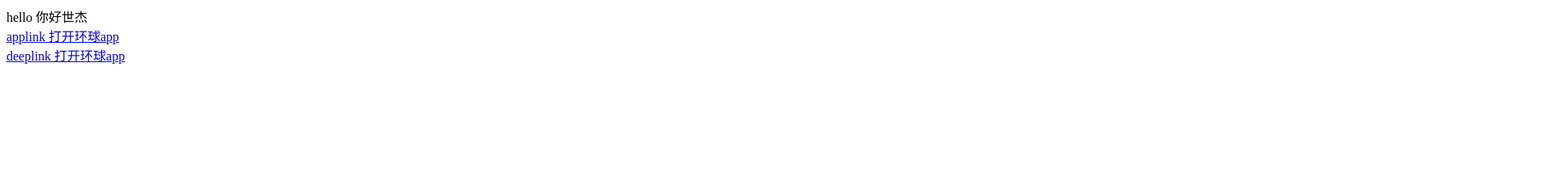
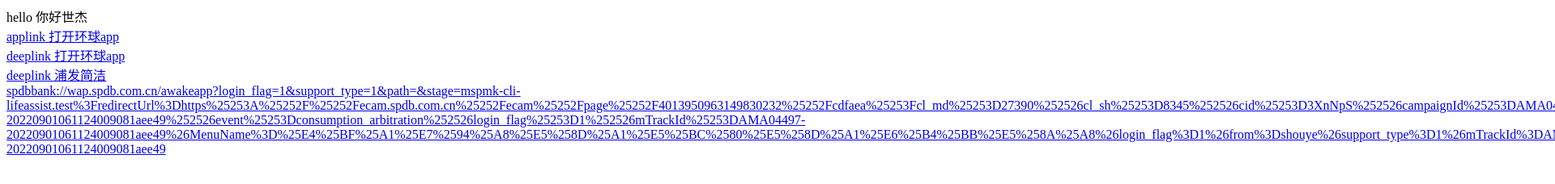
Before and after one commit to solomanlove/solomanlove.github.io, a plain HTML site: page index.html in a window 1280 px wide. Shown: the top 228 px of the page at 81% size, 1920 px wide, since content can reach past the window. Drawn offline with Linux system fonts and the light colour scheme.

Commit message:
Update index.html

```diff
--- a/index.html
+++ b/index.html
@@ -6,6 +6,12 @@
 <a href="https://universal-test-1301203089.cos.ap-beijing.myqcloud.com/splash">applink 打开环球app</a></br>
 
 <a href="com.ubrmb.app://open_ubrmb">deeplink 打开环球app</a></br>
+
+<a href="spdbbank://wap.spdb.com.cn/awakeapp">deeplink 浦发简洁</a></br>
+
+<a href="com.ubrmb.app://open_ubrmb">spdbbank://wap.spdb.com.cn/awakeapp?login_flag=1&support_type=1&path=&stage=mspmk-cli-lifeassist.test%3FredirectUrl%3Dhttps%25253A%25252F%25252Fecam.spdb.com.cn%25252Fecam%25252Fpage%25252F4013950963149830232%25252Fcdfaea%25253Fcl_md%25253D27390%252526cl_sh%25253D8345%252526cid%25253D3XnNpS%252526campaignId%25253DAMA04497%252526type%25253Dsms%252526templateId%25253D79615%252526mTrackId%25253DAMA04497-20220901061124009081aee49%252526event%25253Dconsumption_arbitration%252526login_flag%25253D1%252526mTrackId%25253DAMA04497-20220901061124009081aee49%26MenuName%3D%25E4%25BF%25A1%25E7%2594%25A8%25E5%258D%25A1%25E5%25BC%2580%25E5%258D%25A1%25E6%25B4%25BB%25E5%258A%25A8%26login_flag%3D1%26from%3Dshouye%26support_type%3D1%26mTrackId%3DAMA04497-20220901061124009081aee49</a></br>
+
+
 </body>
 
 </html>
```
